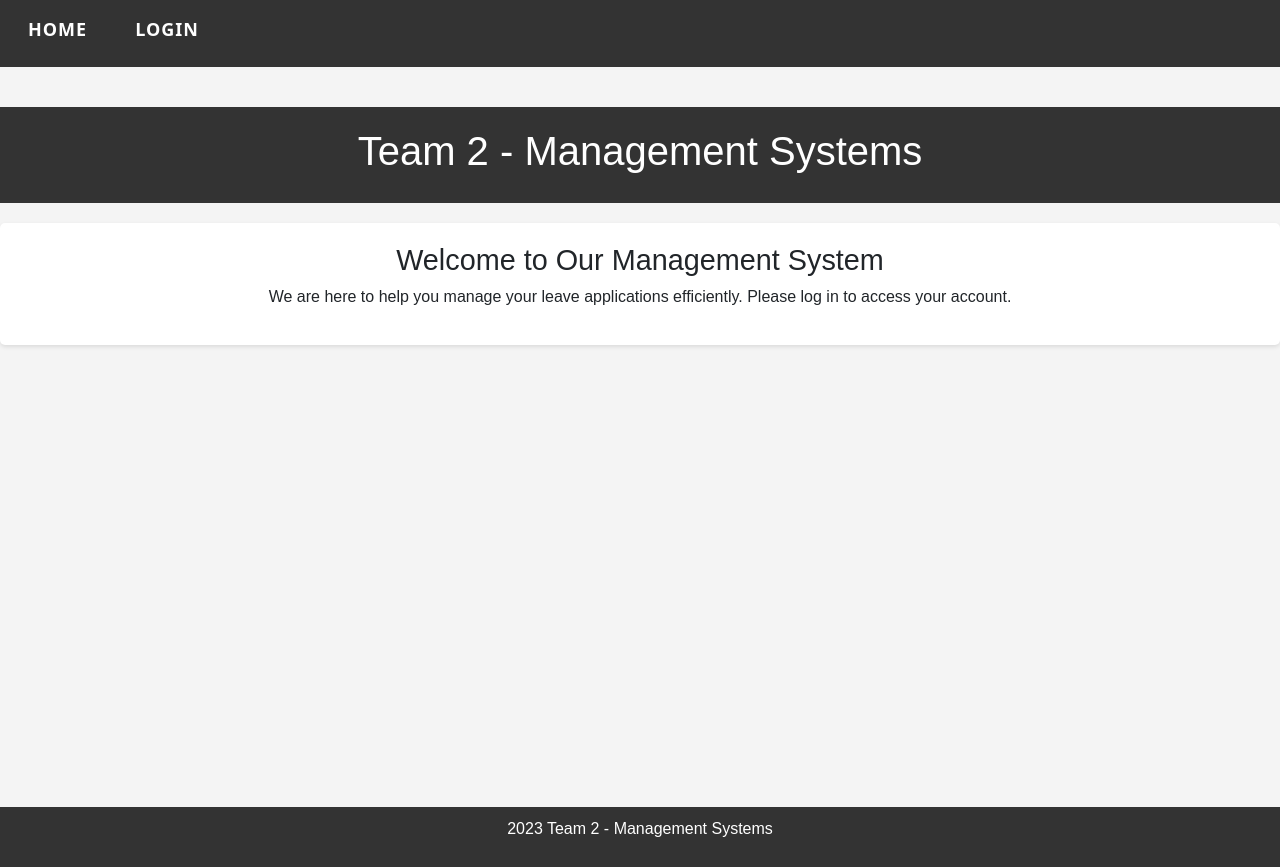
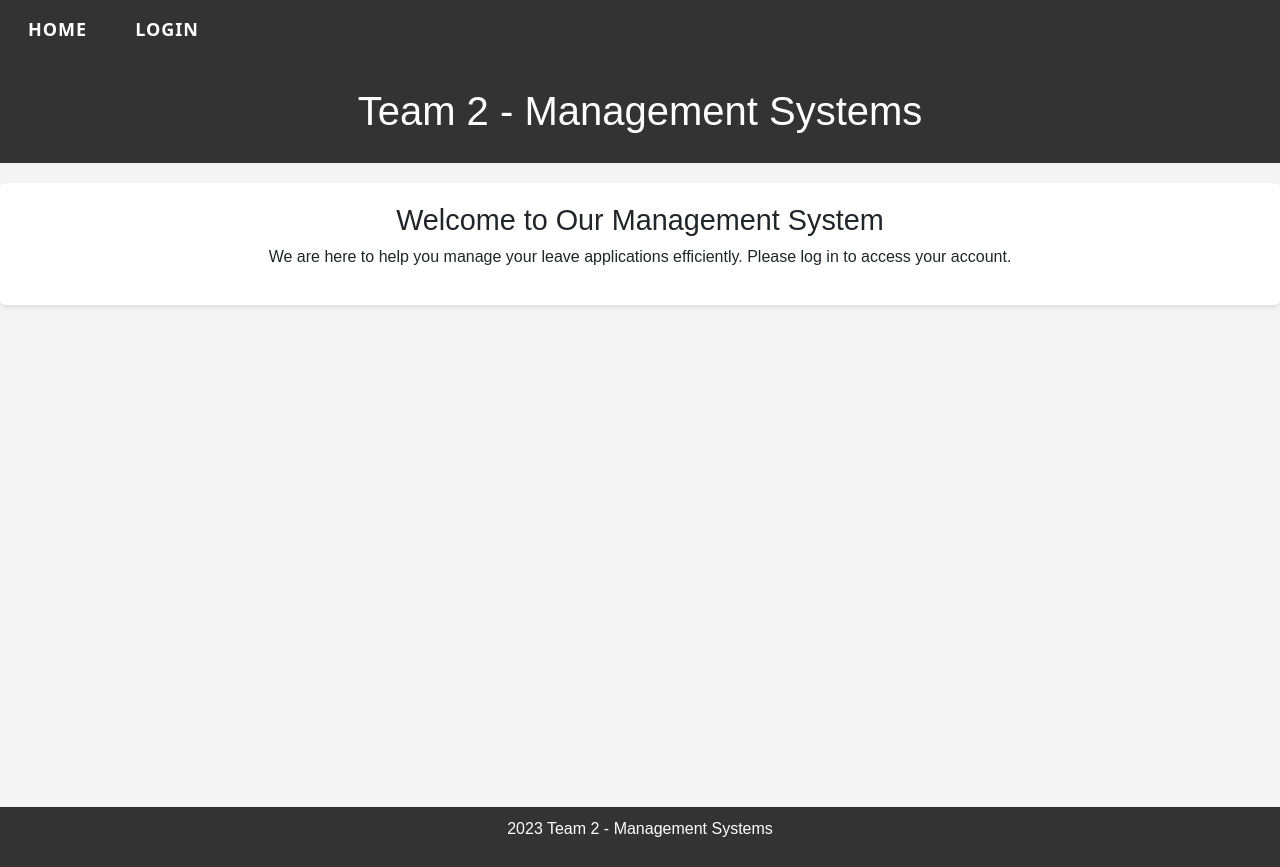
Before and after one commit to JonathanLudvigsson/Team2-Leave-Request-System, an Angular app in the folder EmployeeLeave-FrontEnd/: page / in a window 1280 px wide. Built offline with nearby package versions, Linux system fonts and the light colour scheme.

Commit message:
Small edit.

```diff
--- a/EmployeeLeave-FrontEnd/src/app/landing/landing.component.css
+++ b/EmployeeLeave-FrontEnd/src/app/landing/landing.component.css
@@ -14,7 +14,7 @@ header {
   background-color: #333;
   color: #fff;
   padding: 20px 0;
-  margin-top: 2.5em;
+
 }
 
   header h1 {
```
